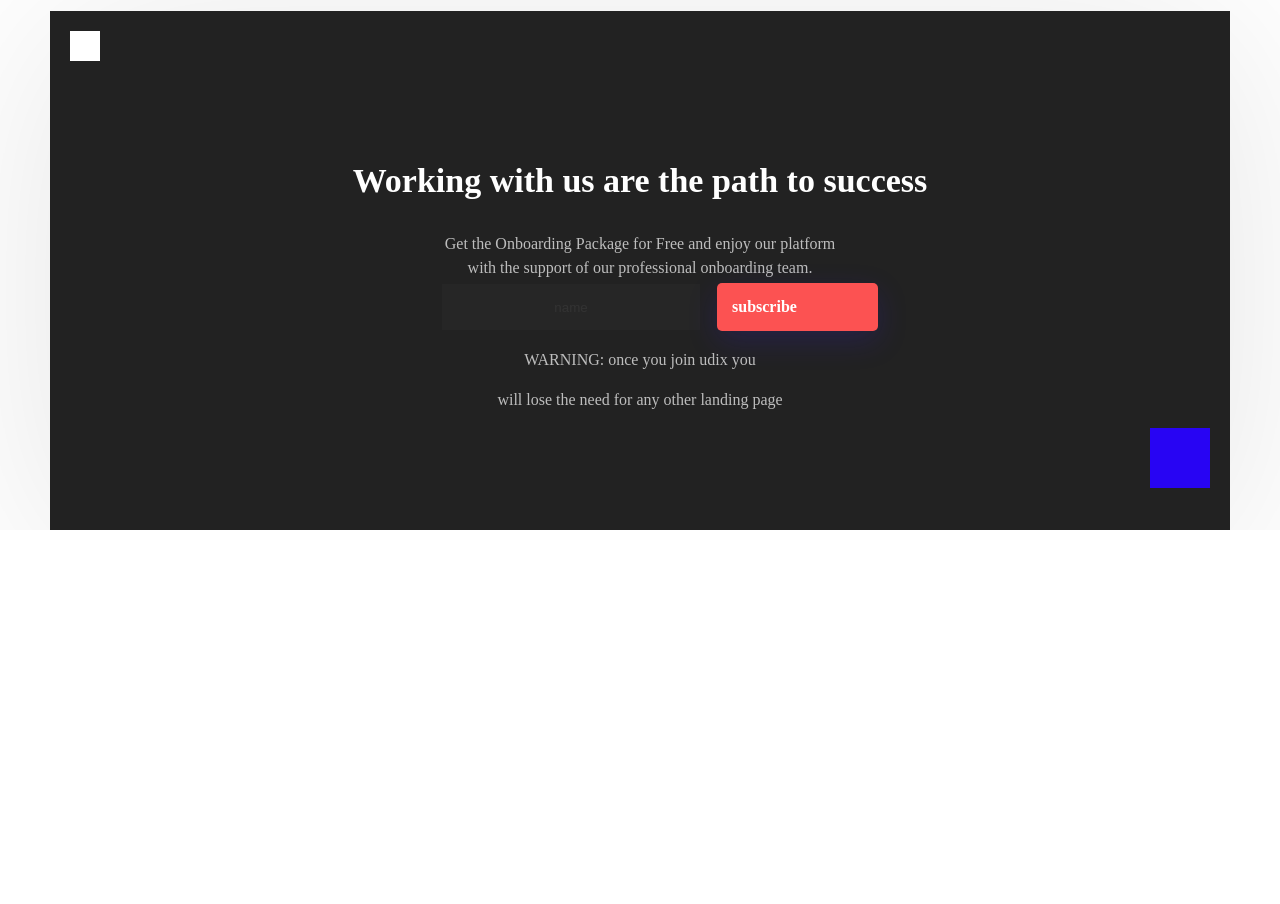
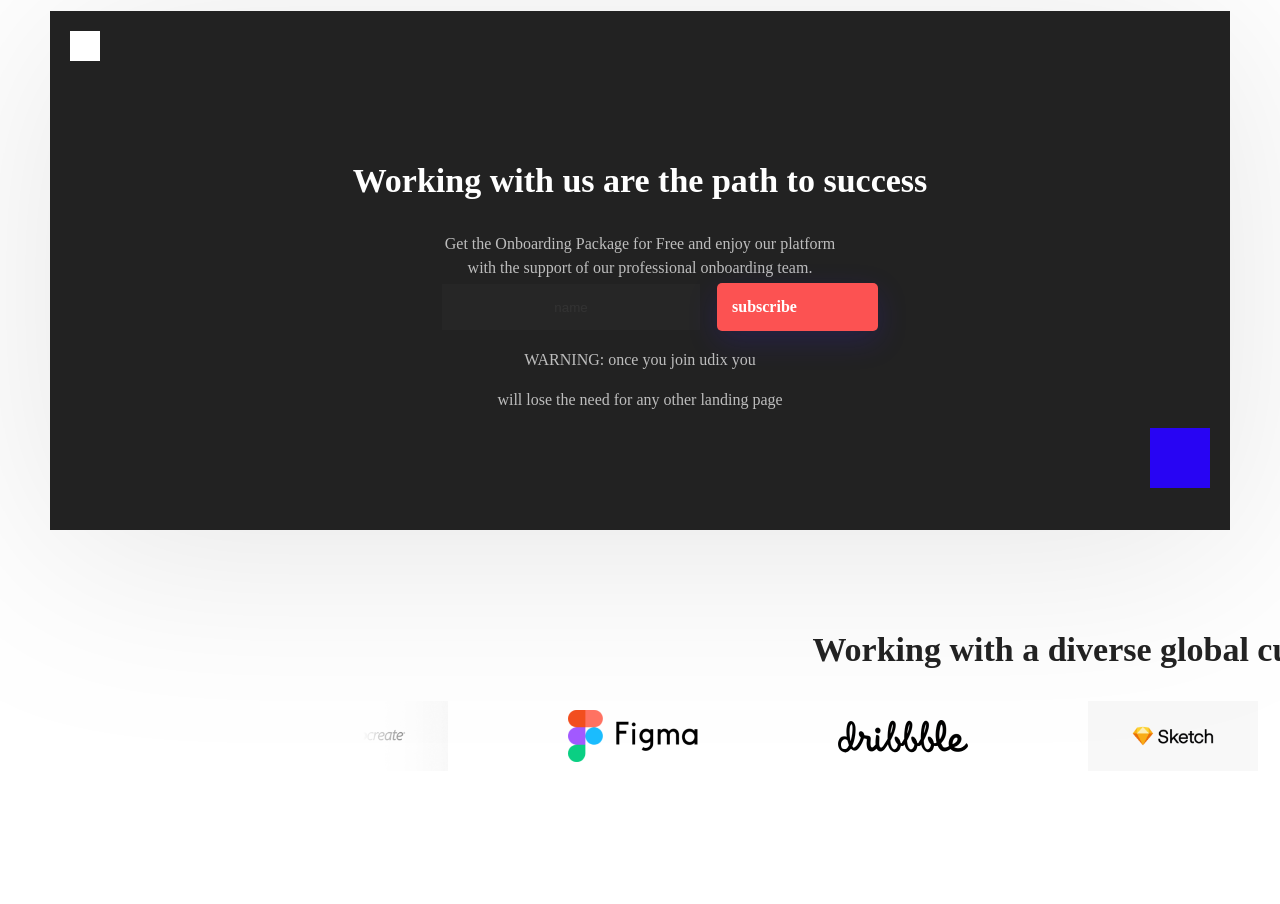
Before and after one commit to Arif-web1/udix-website, a plain HTML site: page index.html in a window 1280 px wide. Shown: the part 3331-4235 px from the top of the page. Before the commit the page ends 3861 px from the top, so only its background shows below. Drawn offline with Linux system fonts and the light colour scheme.

Commit message:
fourth part

```diff
--- a/index.html
+++ b/index.html
@@ -111,6 +111,11 @@
 
 </div>
     </section>
+    <div class="group-pic">
+        <h2 class="bigh2">Working with a diverse global customer base</h2>
+
+        <img src="11.png" alt="" class=""><img src="Group 687.png" alt="" class=""><img src="Group 688.png" alt="" class=""><img src="4.png" alt="" class=""><img src="5.png" alt="" class=""><img src="6.png" alt="" class="">
+    </div>
 
 </body>
 </html>
--- a/style.css
+++ b/style.css
@@ -367,3 +367,30 @@ height: 60px;
 width: 60px;
 background-color: #2804f3;
 left: 1100px;}
+
+.group-pic{width: 1920px;
+position: absolute;
+height: 304px;
+
+top: 3931px;
+margin-left: 170px;
+
+}
+
+.group-pic>img{width: 170px;
+height: 70px;
+margin-left: 100px;
+}
+
+.bigh2{font-family: 'Montserrat';
+    font-style: normal;
+    font-weight: 700;
+    font-size: 34px;
+    line-height: 130%;
+
+
+    text-align: center;
+
+
+
+    color: #222222;}
```
Also changed, not shown: 11.png (added).
